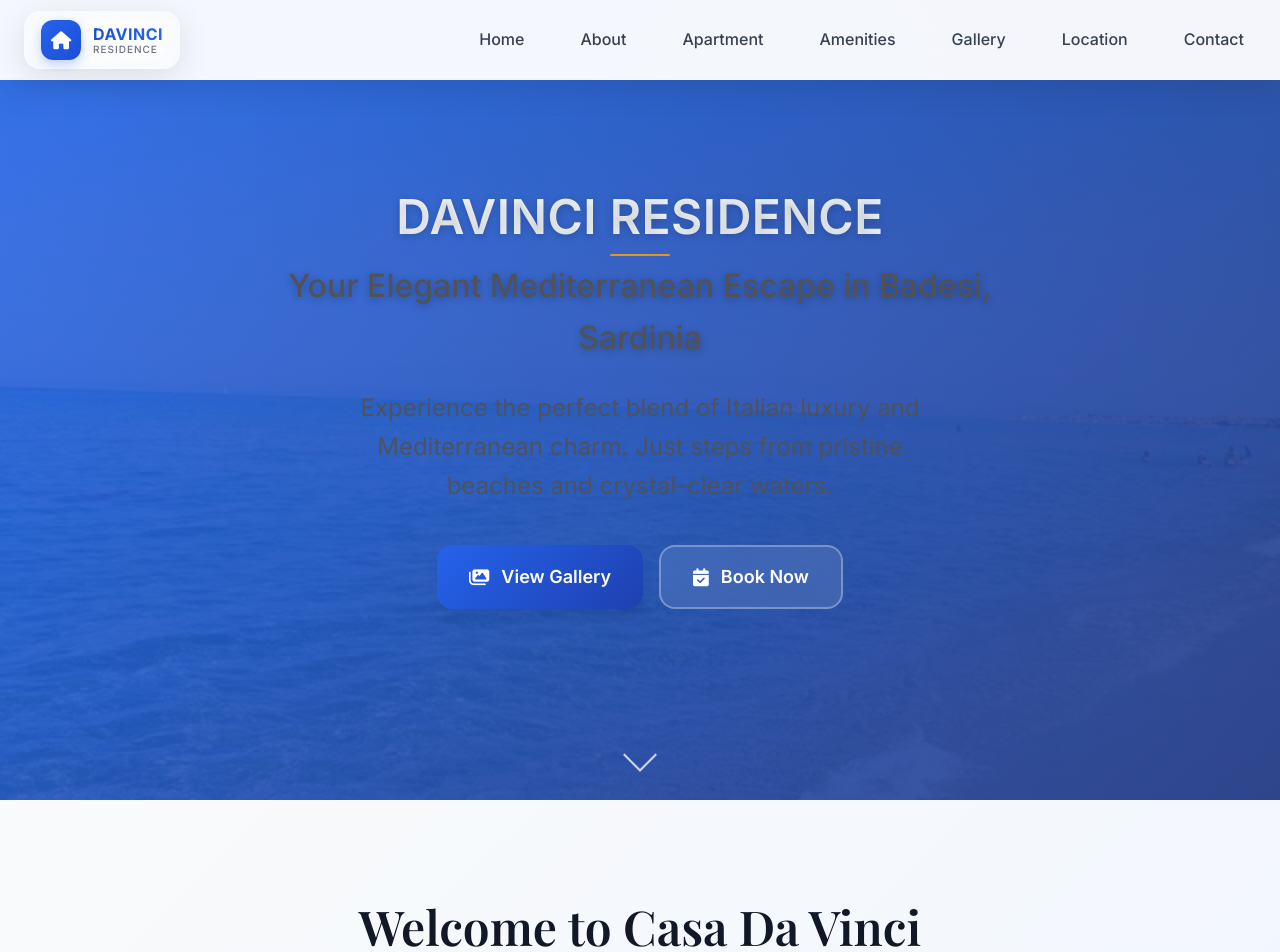
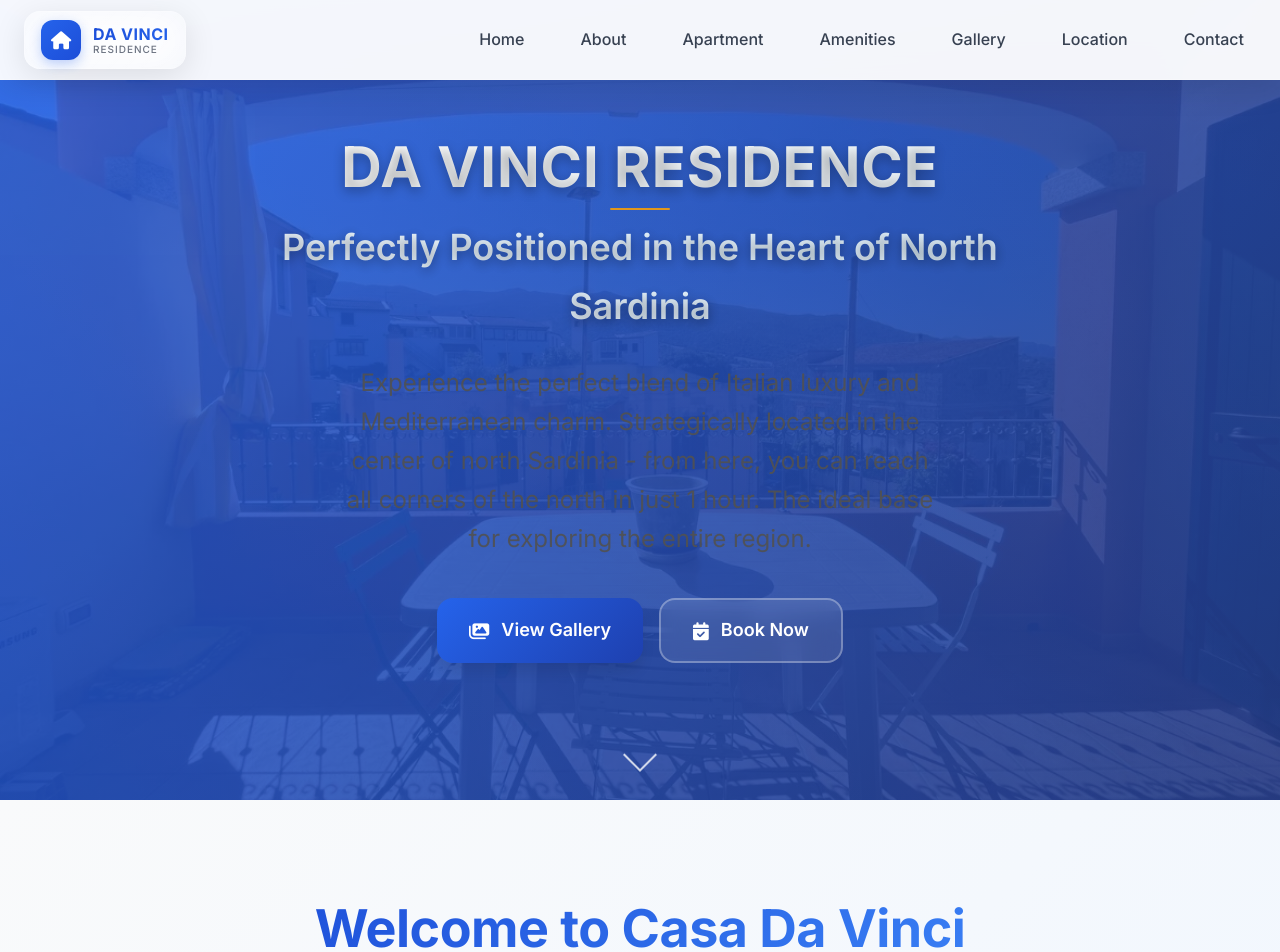
Before and after one commit to a1010s/davinciresidence, a plain HTML site: page index.html in a window 1280 px wide. Shown: the top 952 px of the page. Drawn offline with nearby package versions, Linux system fonts and the light colour scheme.

Commit message:
improved version 8

```diff
--- a/index.html
+++ b/index.html
@@ -3,12 +3,12 @@
   <head>
     <meta charset="UTF-8" />
     <meta name="viewport" content="width=device-width, initial-scale=1.0" />
-    <meta name="description" content="Experience luxury at Davinci Residence in Badesi, Sardinia. Elegant vacation apartment with stunning Mediterranean views and modern amenities." />
-    <meta name="keywords" content="Sardinia vacation rental, Badesi apartment, Mediterranean beach, luxury accommodation, Italy vacation" />
-    <meta property="og:title" content="Davinci Residence - Luxury in Badesi, Sardinia" />
-    <meta property="og:description" content="Your perfect escape to the Mediterranean. Elegant apartment with beach access and stunning views." />
+    <meta name="description" content="Experience luxury at Da Vinci Residence in Badesi, Sardinia. Perfectly positioned in the center of north Sardinia - reach all corners within 1 hour. Modern apartment with mountain views, premium amenities, and ideal location near Li Junchi Beach." />
+    <meta name="keywords" content="vacation rental, Sardinia, Badesi, luxury apartment, mountain view, Li Junchi Beach, Italy, north Sardinia center" />
+    <meta property="og:title" content="Da Vinci Residence - Luxury Vacation Apartment in Badesi, Sardinia" />
+    <meta property="og:description" content="Experience luxury at Da Vinci Residence in Badesi, Sardinia. Perfectly positioned in the center of north Sardinia - reach all corners within 1 hour. Modern apartment with mountain views, premium amenities, and ideal location near Li Junchi Beach." />
     <meta property="og:type" content="website" />
-    <title>Davinci Residence - Luxury Vacation Apartment in Badesi, Sardinia</title>
+    <title>Da Vinci Residence - Luxury Vacation Apartment in Badesi, Sardinia</title>
     <link rel="preconnect" href="https://fonts.googleapis.com">
     <link rel="preconnect" href="https://fonts.gstatic.com" crossorigin>
     <link href="https://fonts.googleapis.com/css2?family=Playfair+Display:wght@400;600;700&family=Inter:wght@300;400;500;600&family=Montserrat:wght@300;400;500;600;700;800;900&display=swap" rel="stylesheet">
@@ -163,7 +163,7 @@
 
       .hero {
         height: 100vh;
-        background: linear-gradient(135deg, rgba(37, 99, 235, 0.8) 0%, rgba(30, 58, 138, 0.9) 100%), url('img/beach.jpg') center/cover no-repeat;
+        background: linear-gradient(135deg, rgba(37, 99, 235, 0.85) 0%, rgba(30, 58, 138, 0.9) 100%), url('img/terrace.jpg') center/cover no-repeat;
         display: flex;
         align-items: center;
         justify-content: center;
@@ -181,16 +181,20 @@
       }
 
       .hero-title {
-        font-size: clamp(32px, 5vw, 48px);
-        font-weight: 600;
-        margin-bottom: 16px;
-        text-shadow: 0 2px 8px rgba(0, 0, 0, 0.2);
+        font-size: clamp(36px, 6vw, 56px);
+        font-weight: 700;
+        margin-bottom: 20px;
+        text-shadow: 0 4px 12px rgba(0, 0, 0, 0.3);
         font-family: 'Inter', sans-serif;
-        letter-spacing: 0.5px;
+        letter-spacing: 1px;
         color: #ffffff;
         text-transform: uppercase;
         position: relative;
         line-height: 1.1;
+        background: linear-gradient(135deg, #ffffff 0%, #f0f9ff 100%);
+        -webkit-background-clip: text;
+        -webkit-text-fill-color: transparent;
+        background-clip: text;
       }
 
       .hero-title::after {
@@ -207,11 +211,15 @@
       }
 
       .hero-subtitle {
-        font-size: clamp(20px, 3vw, 32px);
-        font-weight: 500;
-        margin-bottom: 24px;
-        text-shadow: 0 2px 10px rgba(0, 0, 0, 0.3);
-        opacity: 0.95;
+        font-size: clamp(22px, 3.5vw, 36px);
+        font-weight: 600;
+        margin-bottom: 28px;
+        text-shadow: 0 3px 12px rgba(0, 0, 0, 0.4);
+        opacity: 0.98;
+        background: linear-gradient(135deg, #f0f9ff 0%, #e0f2fe 100%);
+        -webkit-background-clip: text;
+        -webkit-text-fill-color: transparent;
+        background-clip: text;
       }
 
       .hero-description {
@@ -307,12 +315,17 @@
       }
 
       .section-header h2 {
-        font-family: 'Playfair Display', serif;
-        font-size: clamp(32px, 4vw, 48px);
-        font-weight: 600;
+        font-family: 'Inter', sans-serif;
+        font-size: clamp(36px, 4.5vw, 52px);
+        font-weight: 800;
         color: #111827;
-        margin-bottom: 16px;
+        margin-bottom: 20px;
         position: relative;
+        background: linear-gradient(135deg, #1d4ed8 0%, #3b82f6 100%);
+        -webkit-background-clip: text;
+        -webkit-text-fill-color: transparent;
+        background-clip: text;
+        letter-spacing: -0.5px;
       }
 
       .section-header h2::after {
@@ -1148,10 +1161,10 @@
             <div class="logo-icon">
               <i class="fas fa-home"></i>
             </div>
-            <div class="logo-text">
-              <span class="logo-main">DAVINCI</span>
-              <span class="logo-sub">RESIDENCE</span>
-            </div>
+                <div class="logo-text">
+                  <span class="logo-main">DA VINCI</span>
+                  <span class="logo-sub">RESIDENCE</span>
+                </div>
           </div>
         </div>
         <ul class="nav-menu" id="nav-menu">
@@ -1189,11 +1202,12 @@
     <header id="home" class="hero">
       <div class="hero-overlay"></div>
       <div class="hero-content">
-        <h1 class="hero-title">Davinci Residence</h1>
-        <p class="hero-subtitle">Your Elegant Mediterranean Escape in Badesi, Sardinia</p>
+        <h1 class="hero-title">Da Vinci Residence</h1>
+        <p class="hero-subtitle">Perfectly Positioned in the Heart of North Sardinia</p>
         <p class="hero-description">
           Experience the perfect blend of Italian luxury and Mediterranean charm.
-          Just steps from pristine beaches and crystal-clear waters.
+          Strategically located in the center of north Sardinia - from here, you can reach
+          all corners of the north in just 1 hour. The ideal base for exploring the entire region.
         </p>
         <div class="hero-buttons">
           <a href="#gallery" class="btn btn-primary">
@@ -1266,8 +1280,8 @@
               <div class="feature-item">
                 <i class="fas fa-bed"></i>
                 <div class="feature-content">
-                  <h4>Spacious Bedroom</h4>
-                  <p>1 comfortable double bed for a perfect night's rest</p>
+                  <h4>Comfortable Bedroom</h4>
+                  <p>1 cozy double bed in a well-designed space for perfect rest</p>
                 </div>
               </div>
               <div class="feature-item">
@@ -1281,7 +1295,7 @@
                 <i class="fas fa-couch"></i>
                 <div class="feature-content">
                   <h4>Bright Living Area</h4>
-                  <p>Spacious and well-lit living space for relaxation</p>
+                  <p>Compact yet comfortable living space, perfectly designed for relaxation</p>
                 </div>
               </div>
               <div class="feature-item">
@@ -1306,10 +1320,10 @@
                 </div>
               </div>
               <div class="feature-item">
-                <i class="fas fa-umbrella-beach"></i>
+                <i class="fas fa-mountain"></i>
                 <div class="feature-content">
-                  <h4>Private Terrace</h4>
-                  <p>Breathtaking sea views - perfect for sunset dining</p>
+                  <h4>Spacious Terrace</h4>
+                  <p>10sqm private terrace with stunning mountain views - perfect for outdoor dining</p>
                 </div>
               </div>
               <div class="feature-item">
@@ -1387,9 +1401,9 @@
             <h3><i class="fas fa-star"></i> Premium Features</h3>
             <div class="amenities-grid">
               <div class="amenity">
-                <i class="fas fa-umbrella-beach"></i>
-                <h4>Private Terrace</h4>
-                <p>Breathtaking sea views</p>
+                <i class="fas fa-mountain"></i>
+                <h4>Spacious Terrace</h4>
+                <p>10sqm with mountain views</p>
               </div>
               <div class="amenity">
                 <i class="fas fa-coffee"></i>
@@ -1397,7 +1411,7 @@
                 <p>Premium coffee included</p>
               </div>
               <div class="amenity">
-                <i class="fas fa-croissant"></i>
+                <i class="fas fa-bread-slice"></i>
                 <h4>Italian Breakfast</h4>
                 <p>Coffee & croissants included</p>
               </div>
@@ -1674,7 +1688,7 @@
       <div class="container">
         <div class="footer-content">
           <div class="footer-section">
-            <h3>Davinci Residence</h3>
+            <h3>Da Vinci Residence</h3>
             <p>Your perfect Mediterranean escape in the heart of Sardinia.</p>
             <div class="social-links">
               <a href="#" class="social-link"><i class="fab fa-facebook"></i></a>
@@ -1698,7 +1712,7 @@
           </div>
         </div>
         <div class="footer-bottom">
-          <p>&copy; 2025 Davinci Residence. All rights reserved.</p>
+          <p>&copy; 2025 Da Vinci Residence. All rights reserved.</p>
         </div>
       </div>
     </footer>
```
